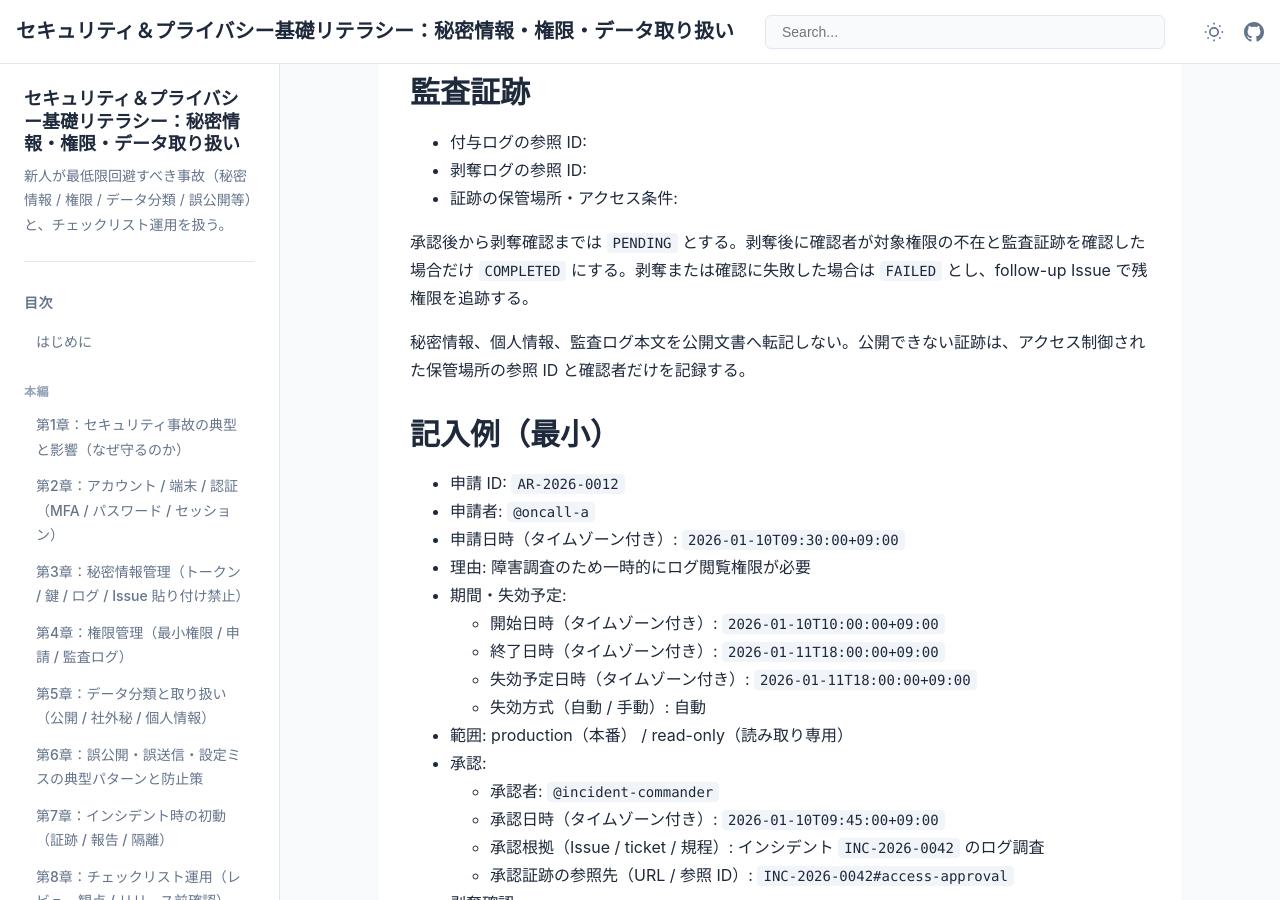
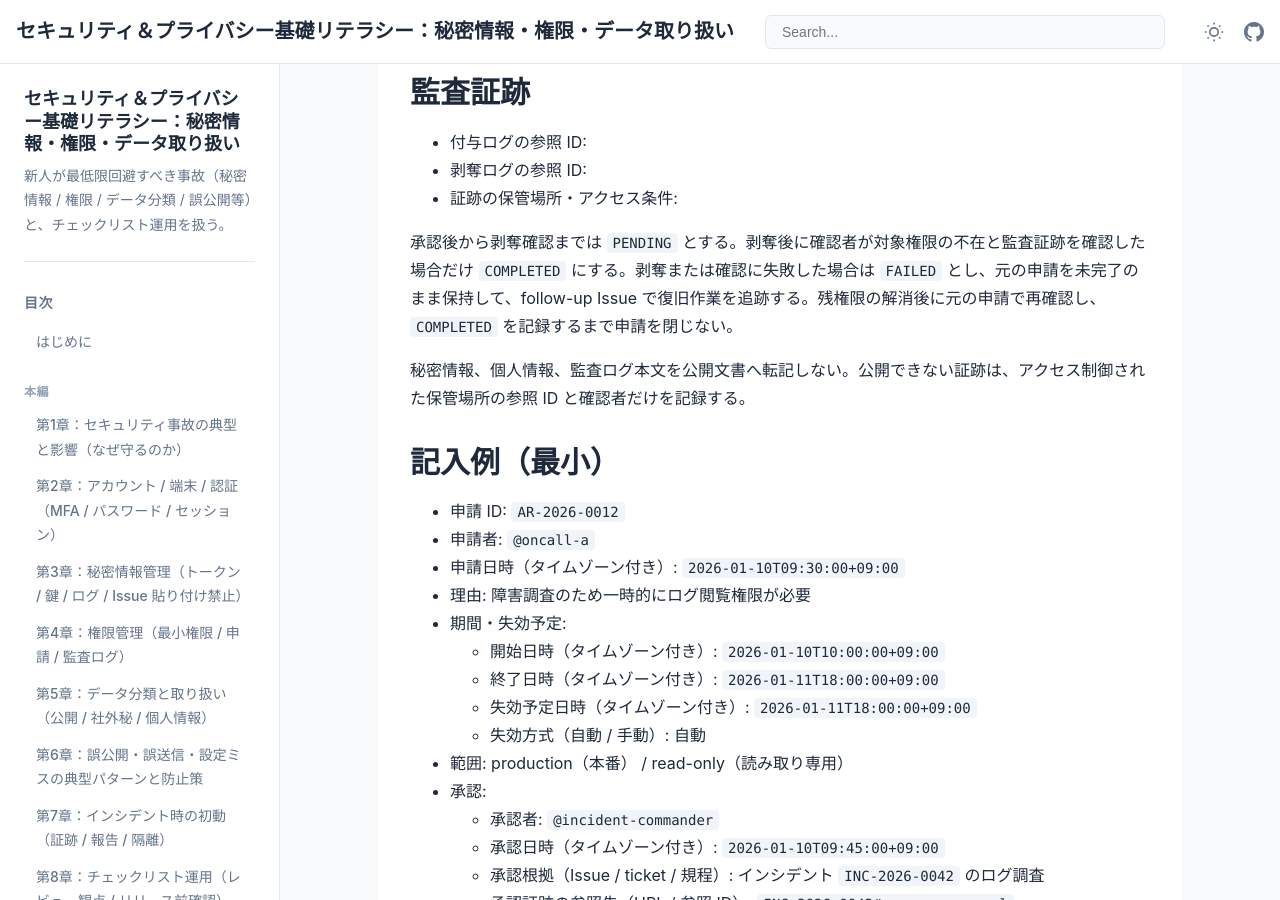
Before and after one commit to itdojp/security-privacy-literacy-book, a Jekyll site: the page built from docs/appendices/templates/access-request/index.md, in a window 1280 px wide and 900 px high, scrolled down 1236 px. Built offline with Jekyll 4.4.1, drawn with Linux system fonts in a browser that asks for light colours.

Commit message:
docs: keep failed revocation requests open

```diff
--- a/docs/appendices/templates/access-request/index.md
+++ b/docs/appendices/templates/access-request/index.md
@@ -50,7 +50,7 @@ order: 911
 - 剥奪ログの参照 ID:
 - 証跡の保管場所・アクセス条件:
 
-承認後から剥奪確認までは `PENDING` とする。剥奪後に確認者が対象権限の不在と監査証跡を確認した場合だけ `COMPLETED` にする。剥奪または確認に失敗した場合は `FAILED` とし、follow-up Issue で残権限を追跡する。
+承認後から剥奪確認までは `PENDING` とする。剥奪後に確認者が対象権限の不在と監査証跡を確認した場合だけ `COMPLETED` にする。剥奪または確認に失敗した場合は `FAILED` とし、元の申請を未完了のまま保持して、follow-up Issue で復旧作業を追跡する。残権限の解消後に元の申請で再確認し、`COMPLETED` を記録するまで申請を閉じない。
 
 秘密情報、個人情報、監査ログ本文を公開文書へ転記しない。公開できない証跡は、アクセス制御された保管場所の参照 ID と確認者だけを記録する。
 
```
